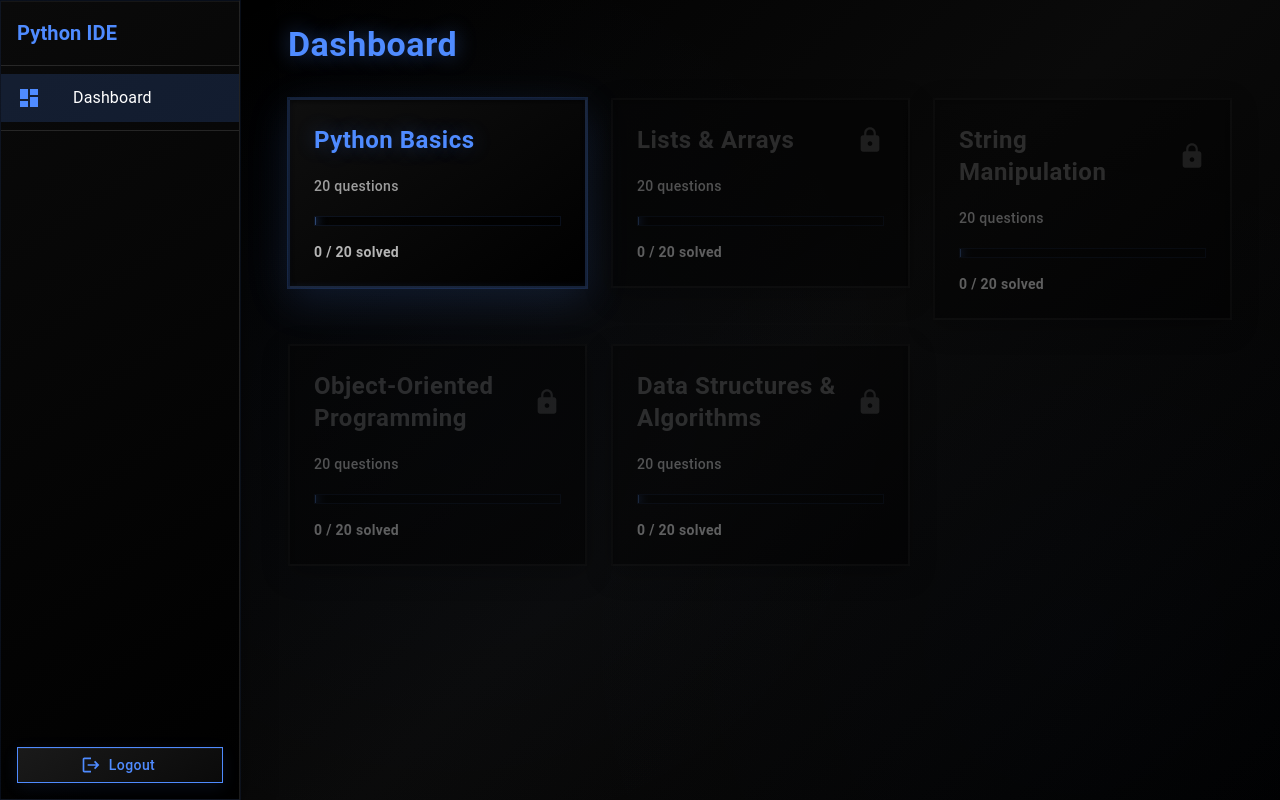
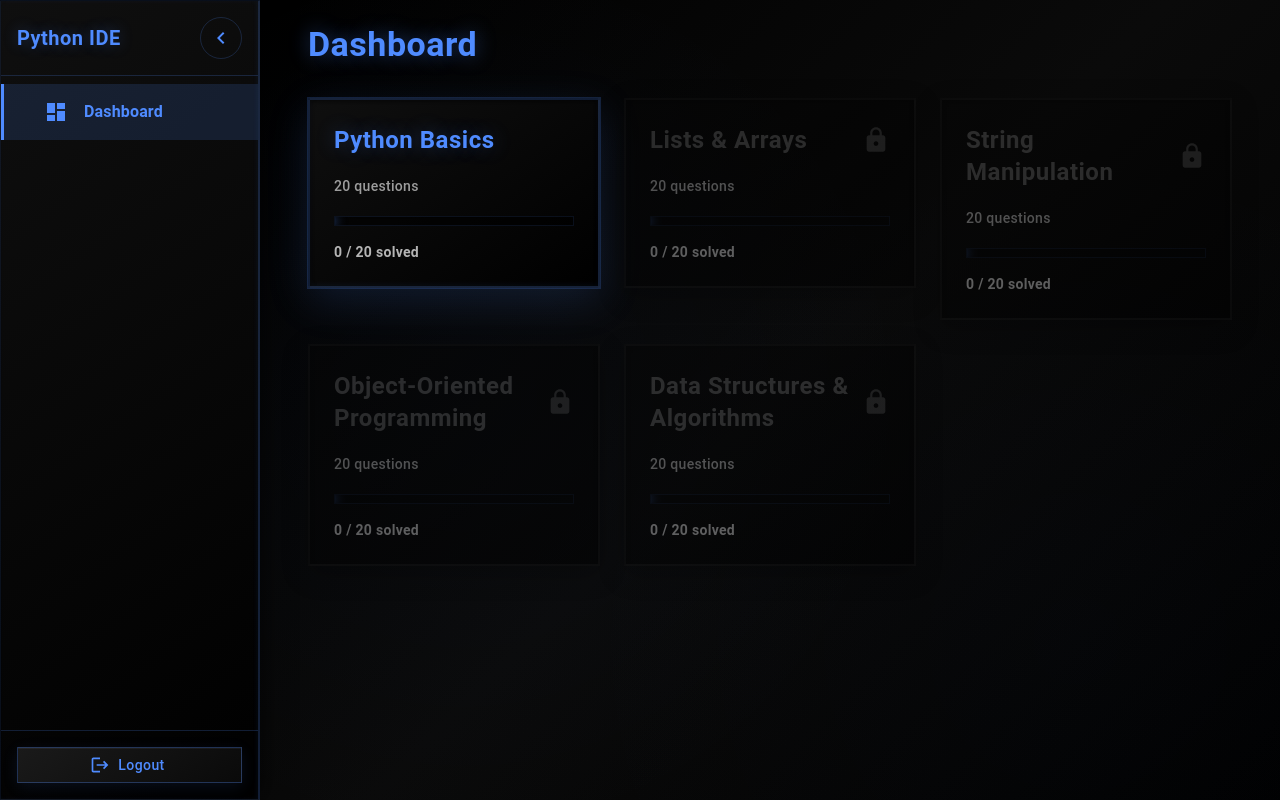
Before and after one commit to coder-1102/Coding-Arena, a React (Vite) app: page /dashboard in a window 1280 px wide. Built offline with nearby package versions, Linux system fonts and the light colour scheme; no server answers; the database is empty; sample sign-in values are in the browser's storage.

Commit message:
Improve UI: Collapsible sidebar, spacious code editor, better question cards

```diff
--- a/src/components/CodeEditor.jsx
+++ b/src/components/CodeEditor.jsx
@@ -53,20 +53,39 @@ export default function CodeEditor({ code, onChange, onRun }) {
   }
 
   return (
+    <Box
+      sx={{
+        width: '100%',
+        height: 'calc(100vh - 300px)',
+        minHeight: '600px',
+        position: 'relative',
+      }}
+    >
       <Editor
-      height="420px"
+        height="100%"
         defaultLanguage="python"
         value={code}
         onChange={onChange}
         onMount={handleEditorDidMount}
         options={{
-        fontSize: 15,
+          fontSize: 16,
+          lineHeight: 24,
           minimap: { enabled: false },
           smoothScrolling: true,
           scrollBeyondLastLine: false,
           wordWrap: 'on',
           automaticLayout: true,
+          padding: { top: 20, bottom: 20 },
+          renderLineHighlight: 'all',
+          cursorBlinking: 'smooth',
+          cursorSmoothCaretAnimation: true,
+          fontFamily: "'Fira Code', 'Consolas', 'Monaco', 'Courier New', monospace",
+          fontLigatures: true,
+          tabSize: 4,
+          insertSpaces: true,
+          detectIndentation: true,
         }}
       />
+    </Box>
   )
 }
--- a/src/components/QuestionCard.jsx
+++ b/src/components/QuestionCard.jsx
@@ -61,31 +61,33 @@ export default function QuestionCard({ question, categoryId, solved }) {
         }}
         onClick={handleClick}
       >
-        <CardContent sx={{ p: 3, position: 'relative', zIndex: 1 }}>
-          <Box sx={{ display: 'flex', justifyContent: 'space-between', alignItems: 'flex-start' }}>
-            <Box sx={{ flex: 1 }}>
+        <CardContent sx={{ p: 4, position: 'relative', zIndex: 1 }}>
+          <Box sx={{ display: 'flex', justifyContent: 'space-between', alignItems: 'flex-start', mb: 3 }}>
+            <Box sx={{ flex: 1, pr: 2 }}>
               <Typography
-                variant="h6"
+                variant="h5"
                 component="h3"
                 sx={{
-                  mb: 1.5,
-                  color: solved ? '#4F8BFF' : 'rgba(255, 255, 255, 0.9)',
+                  mb: 2,
+                  color: solved ? '#4F8BFF' : 'rgba(255, 255, 255, 0.95)',
                   fontWeight: 700,
-                  textShadow: solved ? '0 0 15px rgba(79, 139, 255, 0.3)' : 'none',
-                  letterSpacing: '0.3px',
+                  textShadow: solved ? '0 0 20px rgba(79, 139, 255, 0.4)' : 'none',
+                  letterSpacing: '0.5px',
+                  fontSize: '1.5rem',
                 }}
               >
                 {question.title}
               </Typography>
               <Typography
-                variant="body2"
+                variant="body1"
                 sx={{
-                  mb: 2.5,
-                  color: 'rgba(255, 255, 255, 0.65)',
-                  lineHeight: 1.6,
+                  mb: 3,
+                  color: 'rgba(255, 255, 255, 0.75)',
+                  lineHeight: 1.8,
+                  fontSize: '1rem',
                 }}
               >
-                {question.description.substring(0, 100)}...
+                {question.description.substring(0, 150)}...
               </Typography>
             </Box>
             {solved && (
@@ -93,31 +95,44 @@ export default function QuestionCard({ question, categoryId, solved }) {
                 sx={{
                   color: '#4F8BFF',
                   ml: 2,
-                  fontSize: 32,
-                  filter: 'drop-shadow(0 0 8px rgba(79, 139, 255, 0.6))',
+                  fontSize: 36,
+                  filter: 'drop-shadow(0 0 12px rgba(79, 139, 255, 0.8))',
+                  flexShrink: 0,
                 }}
               />
             )}
           </Box>
-          <Box sx={{ display: 'flex', gap: 1.5, flexWrap: 'wrap' }}>
+          <Box sx={{ display: 'flex', gap: 2, flexWrap: 'wrap' }}>
             <Chip
               label={`ID: ${question.id}`}
-              size="small"
+              size="medium"
               sx={{
-                background: 'rgba(79, 139, 255, 0.1)',
-                border: '1px solid rgba(79, 139, 255, 0.2)',
-                color: 'rgba(255, 255, 255, 0.8)',
+                background: 'rgba(79, 139, 255, 0.15)',
+                border: '1px solid rgba(79, 139, 255, 0.3)',
+                color: 'rgba(255, 255, 255, 0.9)',
                 fontWeight: 600,
+                fontSize: '0.9rem',
+                py: 2.5,
+                px: 1,
+                '&:hover': {
+                  background: 'rgba(79, 139, 255, 0.25)',
+                },
               }}
             />
             <Chip
               label={`${question.testcases.length} testcases`}
-              size="small"
+              size="medium"
               sx={{
-                background: 'rgba(79, 139, 255, 0.1)',
-                border: '1px solid rgba(79, 139, 255, 0.2)',
-                color: 'rgba(255, 255, 255, 0.8)',
+                background: 'rgba(79, 139, 255, 0.15)',
+                border: '1px solid rgba(79, 139, 255, 0.3)',
+                color: 'rgba(255, 255, 255, 0.9)',
                 fontWeight: 600,
+                fontSize: '0.9rem',
+                py: 2.5,
+                px: 1,
+                '&:hover': {
+                  background: 'rgba(79, 139, 255, 0.25)',
+                },
               }}
             />
           </Box>
--- a/src/components/Sidebar.jsx
+++ b/src/components/Sidebar.jsx
@@ -1,3 +1,4 @@
+import { useState } from 'react'
 import { useNavigate, useLocation } from 'react-router-dom'
 import { signOut } from 'firebase/auth'
 import { auth } from '../firebase'
@@ -12,14 +13,21 @@ import {
   Box,
   Typography,
   Button,
+  IconButton,
+  Tooltip,
 } from '@mui/material'
 import DashboardIcon from '@mui/icons-material/Dashboard'
 import CodeIcon from '@mui/icons-material/Code'
 import LogoutIcon from '@mui/icons-material/Logout'
+import MenuIcon from '@mui/icons-material/Menu'
+import ChevronLeftIcon from '@mui/icons-material/ChevronLeft'
+import ChevronRightIcon from '@mui/icons-material/ChevronRight'
 
-const drawerWidth = 240
+const drawerWidth = 260
+const collapsedWidth = 70
 
 export default function Sidebar() {
+  const [open, setOpen] = useState(true)
   const navigate = useNavigate()
   const location = useLocation()
 
@@ -28,50 +36,135 @@ export default function Sidebar() {
     navigate('/login')
   }
 
+  const toggleDrawer = () => {
+    setOpen(!open)
+  }
+
   return (
+    <>
       <Drawer
         variant="permanent"
+        open={open}
         sx={{
-        width: drawerWidth,
+          width: open ? drawerWidth : collapsedWidth,
           flexShrink: 0,
+          transition: 'width 0.3s cubic-bezier(0.4, 0, 0.2, 1)',
           '& .MuiDrawer-paper': {
-          width: drawerWidth,
+            width: open ? drawerWidth : collapsedWidth,
             boxSizing: 'border-box',
-          borderRight: '1px solid rgba(255, 255, 255, 0.1)',
+            borderRight: '2px solid rgba(79, 139, 255, 0.2)',
+            background: 'linear-gradient(145deg, #0f0f0f 0%, #000000 100%)',
+            boxShadow: '4px 0 24px rgba(0, 0, 0, 0.5), inset -2px 0 4px rgba(79, 139, 255, 0.05)',
+            transition: 'width 0.3s cubic-bezier(0.4, 0, 0.2, 1)',
+            overflowX: 'hidden',
           },
         }}
       >
-      <Box sx={{ p: 2 }}>
-        <Typography variant="h6" sx={{ color: '#4F8BFF', fontWeight: 'bold' }}>
+        <Box
+          sx={{
+            p: 2,
+            display: 'flex',
+            alignItems: 'center',
+            justifyContent: open ? 'space-between' : 'center',
+            minHeight: 64,
+          }}
+        >
+          {open && (
+            <Typography
+              variant="h6"
+              sx={{
+                color: '#4F8BFF',
+                fontWeight: 700,
+                textShadow: '0 0 15px rgba(79, 139, 255, 0.3)',
+                letterSpacing: '0.5px',
+              }}
+            >
               Python IDE
             </Typography>
+          )}
+          <IconButton
+            onClick={toggleDrawer}
+            sx={{
+              color: '#4F8BFF',
+              border: '1px solid rgba(79, 139, 255, 0.2)',
+              '&:hover': {
+                background: 'rgba(79, 139, 255, 0.1)',
+                border: '1px solid rgba(79, 139, 255, 0.3)',
+              },
+            }}
+          >
+            {open ? <ChevronLeftIcon /> : <ChevronRightIcon />}
+          </IconButton>
         </Box>
-      <Divider />
-      <List>
+        <Divider sx={{ borderColor: 'rgba(79, 139, 255, 0.2)' }} />
+        <List sx={{ flex: 1 }}>
           <ListItem disablePadding>
+            <Tooltip title={open ? '' : 'Dashboard'} placement="right">
               <ListItemButton
                 selected={location.pathname === '/dashboard'}
                 onClick={() => navigate('/dashboard')}
+                sx={{
+                  minHeight: 56,
+                  justifyContent: open ? 'flex-start' : 'center',
+                  px: open ? 3 : 2,
+                  '&.Mui-selected': {
+                    background: 'rgba(79, 139, 255, 0.15)',
+                    borderLeft: '3px solid #4F8BFF',
+                    '&:hover': {
+                      background: 'rgba(79, 139, 255, 0.2)',
+                    },
+                  },
+                  '&:hover': {
+                    background: 'rgba(79, 139, 255, 0.1)',
+                  },
+                }}
               >
-            <ListItemIcon>
-              <DashboardIcon sx={{ color: '#4F8BFF' }} />
+                <ListItemIcon
+                  sx={{
+                    minWidth: open ? 56 : 0,
+                    justifyContent: 'center',
+                    color: location.pathname === '/dashboard' ? '#4F8BFF' : 'rgba(255, 255, 255, 0.7)',
+                  }}
+                >
+                  <DashboardIcon />
                 </ListItemIcon>
-            <ListItemText primary="Dashboard" />
+                {open && (
+                  <ListItemText
+                    primary="Dashboard"
+                    primaryTypographyProps={{
+                      fontWeight: location.pathname === '/dashboard' ? 700 : 500,
+                      color: location.pathname === '/dashboard' ? '#4F8BFF' : 'rgba(255, 255, 255, 0.8)',
+                    }}
+                  />
+                )}
               </ListItemButton>
+            </Tooltip>
           </ListItem>
         </List>
-      <Divider />
-      <Box sx={{ mt: 'auto', p: 2 }}>
+        <Divider sx={{ borderColor: 'rgba(79, 139, 255, 0.2)' }} />
+        <Box sx={{ p: 2 }}>
+          <Tooltip title={open ? '' : 'Logout'} placement="right">
             <Button
-          fullWidth
+              fullWidth={open}
               variant="outlined"
-          startIcon={<LogoutIcon />}
+              startIcon={open ? <LogoutIcon /> : null}
               onClick={handleLogout}
-          sx={{ borderColor: '#4F8BFF', color: '#4F8BFF' }}
+              sx={{
+                borderColor: 'rgba(79, 139, 255, 0.3)',
+                color: '#4F8BFF',
+                minWidth: open ? 'auto' : 48,
+                px: open ? 2 : 1,
+                '&:hover': {
+                  borderColor: 'rgba(79, 139, 255, 0.5)',
+                  background: 'rgba(79, 139, 255, 0.1)',
+                },
+              }}
             >
-          Logout
+              {open ? 'Logout' : <LogoutIcon />}
             </Button>
+          </Tooltip>
         </Box>
       </Drawer>
+    </>
   )
 }
--- a/src/routes/QuestionPage.jsx
+++ b/src/routes/QuestionPage.jsx
@@ -418,15 +418,58 @@ sys.stdout = StringIO()
               <Grid item xs={12} md={6}>
                 <Paper
                   sx={{
-                    p: 4,
+                    p: 5,
                     mb: 3,
                     background: 'linear-gradient(145deg, #0f0f0f 0%, #000000 100%)',
                     border: '2px solid rgba(79, 139, 255, 0.2)',
                     boxShadow: '0 12px 40px rgba(79, 139, 255, 0.15), 0 0 0 1px rgba(79, 139, 255, 0.2), inset 0 2px 4px rgba(0, 0, 0, 0.5), inset 0 -2px 4px rgba(79, 139, 255, 0.05)',
                     position: 'relative',
                     zIndex: 1,
+                    maxHeight: 'calc(100vh - 200px)',
+                    overflowY: 'auto',
+                    '&::-webkit-scrollbar': {
+                      width: '8px',
+                    },
+                    '&::-webkit-scrollbar-track': {
+                      background: 'rgba(0, 0, 0, 0.3)',
+                    },
+                    '&::-webkit-scrollbar-thumb': {
+                      background: 'rgba(79, 139, 255, 0.3)',
+                      borderRadius: '4px',
+                      '&:hover': {
+                        background: 'rgba(79, 139, 255, 0.5)',
+                      },
+                    },
                   }}
                 >
+                  <Typography
+                    variant="h5"
+                    sx={{
+                      mb: 3,
+                      color: '#4F8BFF',
+                      fontWeight: 700,
+                      textShadow: '0 0 20px rgba(79, 139, 255, 0.4)',
+                      letterSpacing: '0.5px',
+                      fontSize: '1.5rem',
+                    }}
+                  >
+                    Description
+                  </Typography>
+                  <Typography
+                    variant="body1"
+                    sx={{
+                      mb: 4,
+                      whiteSpace: 'pre-wrap',
+                      color: 'rgba(255, 255, 255, 0.9)',
+                      lineHeight: 1.9,
+                      fontSize: '1.05rem',
+                    }}
+                  >
+                    {question.description}
+                  </Typography>
+
+                  <Divider sx={{ my: 4, borderColor: 'rgba(79, 139, 255, 0.2)' }} />
+
                   <Typography
                     variant="h6"
                     sx={{
@@ -437,51 +480,26 @@ sys.stdout = StringIO()
                       letterSpacing: '0.5px',
                     }}
                   >
-                    Description
+                    Constraints
                   </Typography>
                   <Typography
                     variant="body1"
                     sx={{
-                      mb: 3,
-                      whiteSpace: 'pre-wrap',
-                      color: 'rgba(255, 255, 255, 0.85)',
-                      lineHeight: 1.7,
-                    }}
-                  >
-                    {question.description}
-                  </Typography>
-
-                  <Divider sx={{ my: 3, borderColor: 'rgba(79, 139, 255, 0.2)' }} />
-
-                  <Typography
-                    variant="h6"
-                    sx={{
-                      mb: 2,
-                      color: '#4F8BFF',
-                      fontWeight: 700,
-                      textShadow: '0 0 15px rgba(79, 139, 255, 0.3)',
-                      letterSpacing: '0.5px',
-                    }}
-                  >
-                    Constraints
-                  </Typography>
-                  <Typography
-                    variant="body2"
-                    sx={{
-                      mb: 3,
-                      color: 'rgba(255, 255, 255, 0.65)',
+                      mb: 4,
+                      color: 'rgba(255, 255, 255, 0.75)',
                       fontWeight: 500,
+                      fontSize: '1rem',
                     }}
                   >
                     {question.constraints}
                   </Typography>
 
-                  <Divider sx={{ my: 3, borderColor: 'rgba(79, 139, 255, 0.2)' }} />
+                  <Divider sx={{ my: 4, borderColor: 'rgba(79, 139, 255, 0.2)' }} />
 
                   <Typography
                     variant="h6"
                     sx={{
-                      mb: 2,
+                      mb: 2.5,
                       color: '#4F8BFF',
                       fontWeight: 700,
                       textShadow: '0 0 15px rgba(79, 139, 255, 0.3)',
@@ -492,20 +510,22 @@ sys.stdout = StringIO()
                   </Typography>
                   <Paper
                     sx={{
-                      p: 2.5,
-                      mb: 2.5,
+                      p: 3,
+                      mb: 3,
                       background: 'linear-gradient(145deg, #000000 0%, #0a0a0a 100%)',
-                      border: '1px solid rgba(79, 139, 255, 0.15)',
-                      boxShadow: 'inset 0 2px 8px rgba(0, 0, 0, 0.5), 0 0 0 1px rgba(79, 139, 255, 0.1)',
+                      border: '1px solid rgba(79, 139, 255, 0.2)',
+                      boxShadow: 'inset 0 2px 8px rgba(0, 0, 0, 0.5), 0 0 0 1px rgba(79, 139, 255, 0.15)',
                     }}
                   >
                     <Typography
-                      variant="body2"
+                      variant="body1"
                       component="pre"
                       sx={{
                         fontFamily: 'monospace',
                         margin: 0,
-                        color: 'rgba(255, 255, 255, 0.9)',
+                        color: 'rgba(255, 255, 255, 0.95)',
+                        fontSize: '0.95rem',
+                        lineHeight: 1.6,
                       }}
                     >
                       {question.sampleInput || 'N/A'}
@@ -515,7 +535,7 @@ sys.stdout = StringIO()
                   <Typography
                     variant="h6"
                     sx={{
-                      mb: 2,
+                      mb: 2.5,
                       color: '#4F8BFF',
                       fontWeight: 700,
                       textShadow: '0 0 15px rgba(79, 139, 255, 0.3)',
@@ -526,19 +546,21 @@ sys.stdout = StringIO()
                   </Typography>
                   <Paper
                     sx={{
-                      p: 2.5,
+                      p: 3,
                       background: 'linear-gradient(145deg, #000000 0%, #0a0a0a 100%)',
-                      border: '1px solid rgba(79, 139, 255, 0.15)',
-                      boxShadow: 'inset 0 2px 8px rgba(0, 0, 0, 0.5), 0 0 0 1px rgba(79, 139, 255, 0.1)',
+                      border: '1px solid rgba(79, 139, 255, 0.2)',
+                      boxShadow: 'inset 0 2px 8px rgba(0, 0, 0, 0.5), 0 0 0 1px rgba(79, 139, 255, 0.15)',
                     }}
                   >
                     <Typography
-                      variant="body2"
+                      variant="body1"
                       component="pre"
                       sx={{
                         fontFamily: 'monospace',
                         margin: 0,
-                        color: 'rgba(255, 255, 255, 0.9)',
+                        color: 'rgba(255, 255, 255, 0.95)',
+                        fontSize: '0.95rem',
+                        lineHeight: 1.6,
                       }}
                     >
                       {question.sampleOutput}
@@ -550,19 +572,29 @@ sys.stdout = StringIO()
               <Grid item xs={12} md={6}>
                 <Paper
                   sx={{
-                    p: 4,
+                    p: 0,
                     mb: 3,
                     background: 'linear-gradient(145deg, #0f0f0f 0%, #000000 100%)',
                     border: '2px solid rgba(79, 139, 255, 0.2)',
                     boxShadow: '0 12px 40px rgba(79, 139, 255, 0.15), 0 0 0 1px rgba(79, 139, 255, 0.2), inset 0 2px 4px rgba(0, 0, 0, 0.5), inset 0 -2px 4px rgba(79, 139, 255, 0.05)',
                     position: 'relative',
                     zIndex: 1,
+                    display: 'flex',
+                    flexDirection: 'column',
+                    height: 'calc(100vh - 200px)',
+                    minHeight: '700px',
+                  }}
+                >
+                  <Box
+                    sx={{
+                      p: 3,
+                      borderBottom: '1px solid rgba(79, 139, 255, 0.2)',
+                      background: 'rgba(0, 0, 0, 0.3)',
                     }}
                   >
                     <Typography
                       variant="h6"
                       sx={{
-                      mb: 3,
                         color: '#4F8BFF',
                         fontWeight: 700,
                         textShadow: '0 0 15px rgba(79, 139, 255, 0.3)',
@@ -571,13 +603,16 @@ sys.stdout = StringIO()
                     >
                       Code Editor
                     </Typography>
+                  </Box>
                   <Box
                     sx={{
-                      border: '2px solid rgba(79, 139, 255, 0.3)',
+                      flex: 1,
+                      border: 'none',
                       overflow: 'hidden',
                       background: '#000000',
-                      boxShadow: 'inset 0 2px 8px rgba(0, 0, 0, 0.8), 0 0 20px rgba(79, 139, 255, 0.1)',
                       position: 'relative',
+                      display: 'flex',
+                      flexDirection: 'column',
                       '&::before': {
                         content: '""',
                         position: 'absolute',
@@ -592,7 +627,15 @@ sys.stdout = StringIO()
                   >
                     <CodeEditor code={code} onChange={setCode} onRun={() => runCode(false)} />
                   </Box>
-                  <Box sx={{ mt: 3, display: 'flex', gap: 2 }}>
+                  <Box
+                    sx={{
+                      p: 3,
+                      borderTop: '1px solid rgba(79, 139, 255, 0.2)',
+                      background: 'rgba(0, 0, 0, 0.3)',
+                      display: 'flex',
+                      gap: 2,
+                    }}
+                  >
                     <Button
                       variant="contained"
                       startIcon={<PlayArrowIcon />}
@@ -600,6 +643,7 @@ sys.stdout = StringIO()
                       disabled={loading}
                       sx={{
                         flex: 1,
+                        py: 1.5,
                         background: 'linear-gradient(145deg, #1a1a1a 0%, #0a0a0a 100%)',
                         border: '1px solid rgba(79, 139, 255, 0.3)',
                         boxShadow: '0 4px 16px rgba(79, 139, 255, 0.1), inset 0 1px 0 rgba(255, 255, 255, 0.05)',
@@ -620,6 +664,7 @@ sys.stdout = StringIO()
                       disabled={loading}
                       sx={{
                         flex: 1,
+                        py: 1.5,
                         background: 'linear-gradient(145deg, #1a4a1a 0%, #0a2a0a 100%)',
                         border: '1px solid rgba(76, 175, 80, 0.3)',
                         boxShadow: '0 4px 16px rgba(76, 175, 80, 0.1), inset 0 1px 0 rgba(255, 255, 255, 0.05)',
```
Lines whose indentation alone changed are shown as unchanged.
